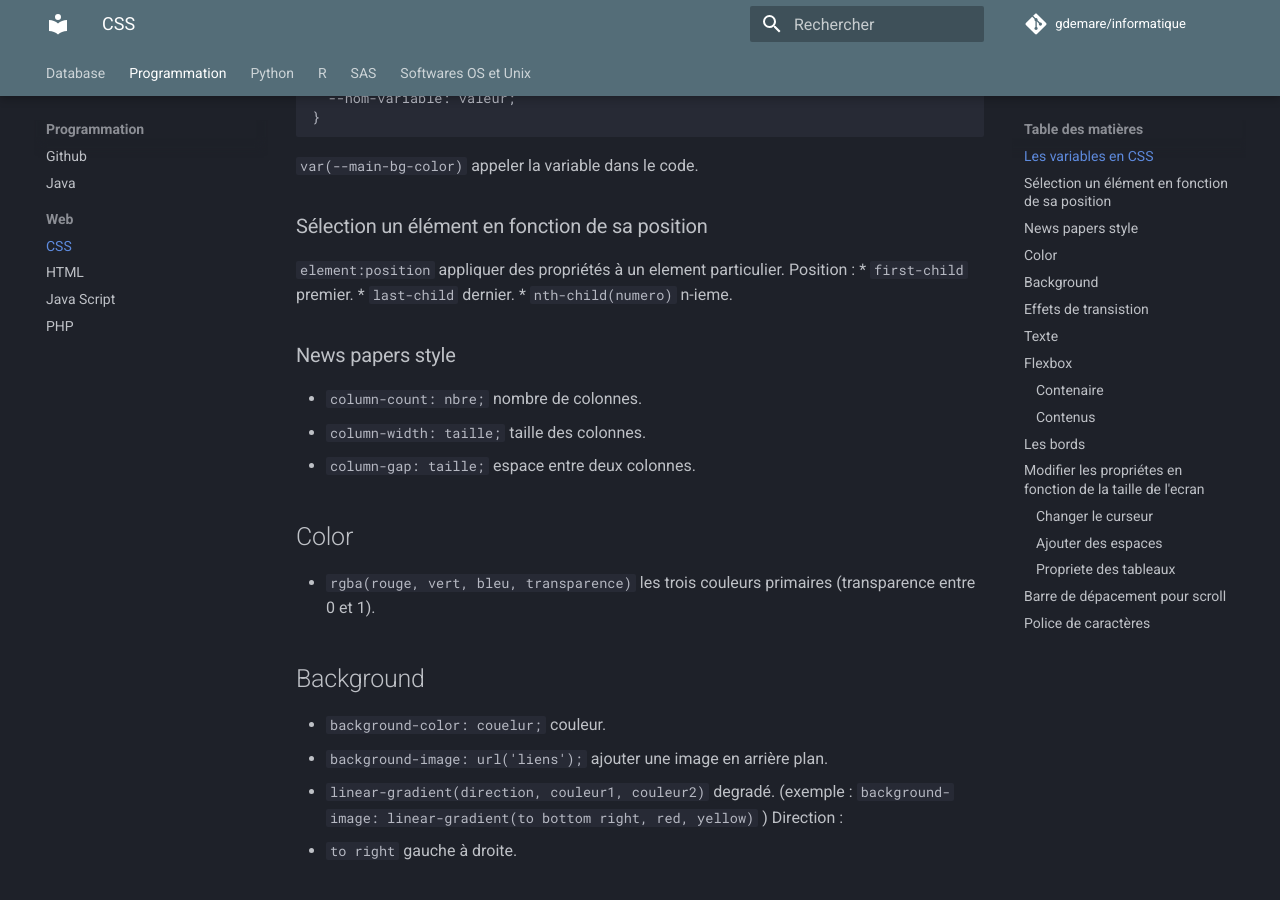
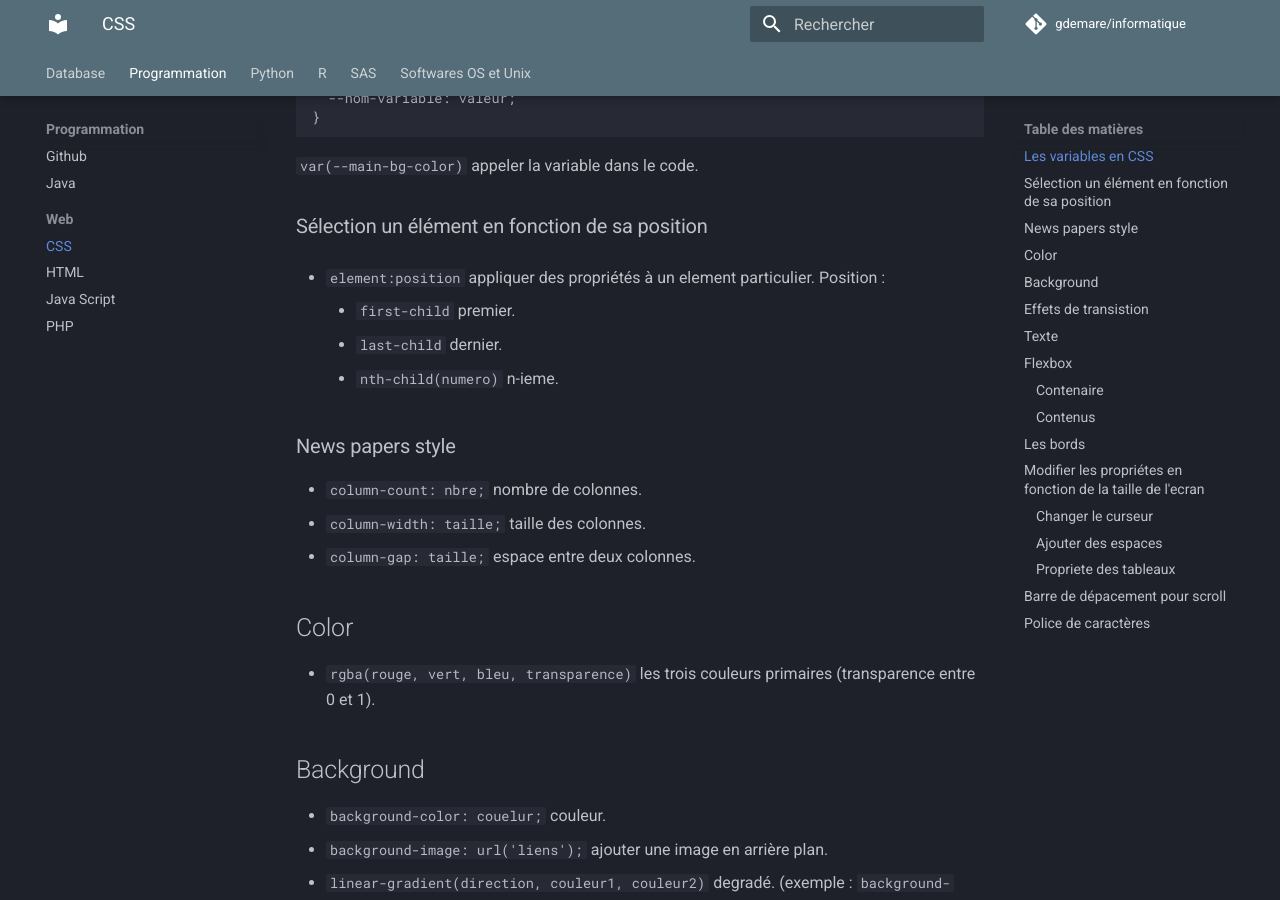
Before and after one commit to gdemare/Informatique, an MkDocs documentation site: the page built from docs/programming/web/css.md, in a window 1280 px wide and 900 px high, scrolled down 312 px. Built offline with MkDocs 1.6.1 and Material for MkDocs 9.7.7, drawn with Linux system fonts in a browser that asks for light colours; comment, search, counter and statistics services are not loaded.

Commit message:
Update css.md

```diff
--- a/docs/programming/web/css.md
+++ b/docs/programming/web/css.md
@@ -13,11 +13,12 @@
 
 ### Sélection un élément en fonction de sa position
 
-`element:position` appliquer des propriétés à un element particulier.
+* `element:position` appliquer des propriétés à un element particulier.
 Position :
-* `first-child` premier.
-* `last-child` dernier.
-* `nth-child(numero)` n-ieme.
+
+    * `first-child` premier.
+    * `last-child` dernier.
+    * `nth-child(numero)` n-ieme.
 
 ### News papers style
 
@@ -36,7 +37,7 @@
 
 * `linear-gradient(direction, couleur1, couleur2)` degradé. (exemple :  `background-image: linear-gradient(to bottom right, red, yellow)` )
 Direction :
-  * `to right` gauche à droite.
+    * `to right` gauche à droite.
 
 ## Effets de transistion
 
@@ -53,26 +54,31 @@
 
 ### Contenaire
 * `display: flex;` activer la propriéte flex.
-* `flex-direction: direction;` direction de l'alignement().
-Direction :
-  * `row`
-  * `column`
-  * `row-reverse`
-  * `column-reverse`
-* `flex-wrap: comportement;` comportement des élements lorsqu'il n'y plus de place.
-Comportement :
-  * `nowrap` pas de retour à la ligne (par défaut).
-  * `wrap` les éléments vont à la ligne lorsqu'il n'y a plus la place.
-  * `wrap-reverse` les éléments vont à la ligne lorsqu'il n'y a plus la place en sens inverse.
+* `flex-direction: direction;` direction de l'alignement(). Direction :
+
+    * `row`
+    * `column`
+    * `row-reverse`
+    * `column-reverse`
+
+* `flex-wrap: comportement;` comportement des élements lorsqu'il n'y plus de place. Comportement :
+
+    * `nowrap` pas de retour à la ligne (par défaut).
+    * `wrap` les éléments vont à la ligne lorsqu'il n'y a plus la place.
+    * `wrap-reverse` les éléments vont à la ligne lorsqu'il n'y a plus la place en sens inverse.
+    *
 * `justify-content: ;` alignement sur le premier axe.
-  * `flex-start`, `flex-end` lignés au début/fin.
-  * `center` centre.
-  * `space-between` espace entre les éléments sans espace aux extremités.
-  * `space-around` espace entre les éléments avec de l'espace aux extremités.
+
+    * `flex-start`, `flex-end` lignés au début/fin.
+    * `center` centre.
+    * `space-between` espace entre les éléments sans espace aux extremités.
+    * `space-around` espace entre les éléments avec de l'espace aux extremités.
+
 * `align-items: alignement;` alignement sur le deuxième axe.
-  * `stretch` les éléments sont étirés sur tout l'axe (valeur par défaut)
-  * `flex-start`, `flex-end` alignés au début/fin.
-  * `center` alignés au centre.
+
+    * `stretch` les éléments sont étirés sur tout l'axe (valeur par défaut)
+    * `flex-start`, `flex-end` alignés au début/fin.
+    * `center` alignés au centre.
 
 ### Contenus
 
```
